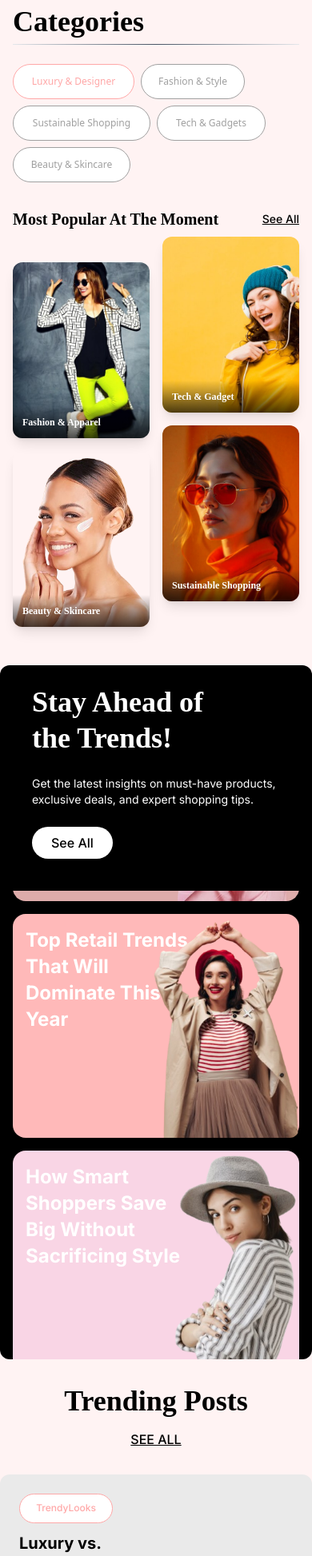
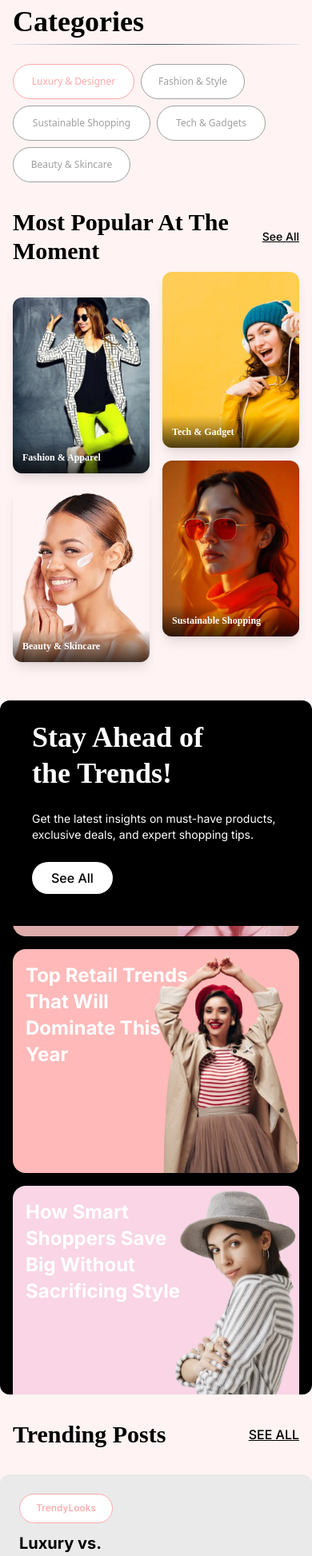
Before and after one commit to abhyudy/website-rs, a React (Vite) app in the folder frontend/: page / in a window 390 px wide. Shown: the part 856-2802 px from the top of the page at 80% size. Built offline with nearby package versions, Linux system fonts and the light colour scheme.

Commit message:
Responsive working

```diff
--- a/frontend/src/components/Footer.jsx
+++ b/frontend/src/components/Footer.jsx
@@ -67,22 +67,28 @@ const Footer = () => {
               <h5 className="font-semibold font-inter mb-3 text-base sm:text-lg">
                 Contact Us
               </h5>
-              <ul className="text-sm sm:text-base font-inter space-y-2 text-gray-300">
+              <ul className="text-sm sm:text-base font-inter space-y-2 text-gray-300 flex flex-col items-center md:items-start">
                 <li className="flex items-start gap-2">
                   <img
                     src="/img/location.png"
                     alt="location"
-                    className="w-3 h-3 mt-1"
+                    className="w-4 h-3 mt-1"
                   />
-                  <span>B-148, Kankarbagh Main Road, Patna, Bihar-800020</span>
+                  <span className="text-center md:text-left">
+                    B-148, Kankarbagh Main Road, Patna, Bihar-800020
+                  </span>
                 </li>
                 <li className="flex items-center gap-2">
                   <img src="/img/call.png" alt="call" className="w-3 h-3" />
-                  <span>+91 (943) 0622181</span>
+                  <span className="text-center md:text-left">
+                    +91 (943) 0622181
+                  </span>
                 </li>
                 <li className="flex items-center gap-2">
                   <img src="/img/mail.png" alt="mail" className="w-3 h-3" />
-                  <span>info@retailtypes.com</span>
+                  <span className="text-center md:text-left">
+                    info@retailtypes.com
+                  </span>
                 </li>
               </ul>
             </div>
--- a/frontend/src/components/Header.jsx
+++ b/frontend/src/components/Header.jsx
@@ -48,7 +48,7 @@ const Header = () => {
           </div>
 
           {/* Desktop Navigation */}
-          <nav className="hidden md:flex space-x-12">
+          <nav className="hidden md:flex lg:space-x-12 space-x-6">
             <NavLink to="/" className={navLinkClasses}>
               Home
             </NavLink>
--- a/frontend/src/components/trendDetails/RelatedPost.jsx
+++ b/frontend/src/components/trendDetails/RelatedPost.jsx
@@ -74,10 +74,7 @@ const RelatedPost = () => {
               to={`/post/${post.slug}`}
               className="flex-shrink-0 md:flex-shrink md:w-auto"
             >
-              <div
-                className="bg-white shadow-md rounded-lg overflow-hidden transform transition duration-300 hover:brightness-110 hover:scale-105 cursor-pointer"
-                style={{ width: '340px', height: '390px' }}
-              >
+              <div className="bg-white shadow-md rounded-lg overflow-hidden transform transition duration-300 hover:brightness-110 hover:scale-105 cursor-pointer min-w-[288px] max-w-[340px]">
                 <img
                   src={post.image}
                   alt={post.title}
--- a/frontend/src/components/trendDetails/SectionIntro.jsx
+++ b/frontend/src/components/trendDetails/SectionIntro.jsx
@@ -3,7 +3,7 @@ import React from 'react'
 const SectionIntro = ({ item }) => {
   return (
     <section key={item.id} id={item.id} className="mb-10 scroll-mt-24">
-      <div className="flex flex-col md:flex-row gap-4">
+      <div className="flex flex-col items-center md:flex-row gap-4">
         <div>
           <h1 className="text-4xl font-inter font-semibold mb-2">
             {item.title}
--- a/frontend/src/pages/Home.jsx
+++ b/frontend/src/pages/Home.jsx
@@ -98,13 +98,13 @@ const Home = () => {
         {/* Most Popular Section */}
         <section className="w-full max-w-6xl mx-auto px-4 py-8">
           {/* Heading */}
-          <div className="flex flex-row  justify-between items-center mb-6 sm:mb-8 flex-wrap">
-            <h1 className="text-xl sm:text-5xl custom-times font-bold text-background-black text-center sm:text-left">
+          <div className="flex flex-row  justify-between items-center mb-6 sm:mb-8 ">
+            <h1 className="text-3xl sm:text-5xl custom-times font-bold text-background-black text-left sm:text-left">
               Most Popular At <br className="hidden sm:block" /> The Moment
             </h1>
             <a
               href="/trends"
-              className="text-sm sm:text-xl font-inter font-medium underline text-background-black ml-auto "
+              className="text-sm sm:text-xl font-inter whitespace-nowrap font-medium underline text-background-black ml-auto "
             >
               See All
             </a>
@@ -159,13 +159,13 @@ const Home = () => {
         {/* Trending Posts Section */}
         <div className="w-full max-w-6xl mx-auto py-8">
           {/* Header */}
-          <div className="flex flex-col sm:flex-row justify-between items-center mb-8">
-            <h1 className="text-4xl sm:text-6xl font-bold custom-times text-center sm:text-left">
+          <div className="flex flex-row justify-between items-center mb-8 px-4">
+            <h1 className="text-3xl sm:text-6xl font-bold custom-times text-center sm:text-left ">
               Trending Posts
             </h1>
             <a
               href="/trends"
-              className="text-base sm:text-xl font-inter font-medium underline text-background-black mt-4 sm:mt-0"
+              className="text-base sm:text-xl font-inter font-medium underline text-background-black"
             >
               SEE ALL
             </a>
@@ -231,14 +231,14 @@ const Home = () => {
                   <img
                     src="/img/watch.png"
                     alt="Watch"
-                    className="absolute top-0 right-[-20] h-full object-contain z-0"
+                    className="absolute top-0 right-0 max-md:-right-1/2 h-full object-cover z-0"
                   />
                 </div>
               </div>
 
               {/* Bottom Card */}
               <div
-                className="rounded-xl px-5 py-6 flex justify-between items-start relative"
+                className="rounded-xl px-5 py-6 flex justify-between items-start relative overflow-hidden"
                 style={{
                   height: '48%',
                   backgroundColor: '#FFE58F',
@@ -256,7 +256,7 @@ const Home = () => {
                 <img
                   src="/img/bag2.png"
                   alt="Sustainable"
-                  className="absolute top-0  right-0 bottom-0 h-full object-contain z-0"
+                  className="absolute top-0  right-0 max-md:right-[-20%] bottom-0 h-full object-cover z-0"
                 />
               </div>
             </div>
--- a/frontend/src/pages/TrendsDetails.jsx
+++ b/frontend/src/pages/TrendsDetails.jsx
@@ -16,7 +16,7 @@ const TrendsDetail = () => {
       description:
         'Fashion isn’t just about appearance—it’s about confidence, comfort, and self-expression. In 2025, the fashion scene is thriving with creativity, embracing daring silhouettes, timeless textures, and sustainable innovation. Designers and style icons are mixing vintage charm with modern edge, creating trends that feel both exciting and wearable. <br/> <br/> This season, the spotlight is on oversized tailoring, playful prints, and eco-conscious materials. Runways from Paris to New York have shown a surge in gender-neutral designs, modern athleisure, and revived 90s vibes, while street style is embracing a more individualistic approach, encouraging people to mix high-fashion with thrift-store finds',
       hasButton: true,
-      images: ['/img/trend1.jpg', '/img/trend2.jpg'],
+      images: ['/img/trend2.jpg', '/img/trend2.jpg'],
     },
     {
       type: 'intro',
@@ -145,9 +145,9 @@ const TrendsDetail = () => {
   return (
     <>
       <div className="bg-[#FFF3F3] text-black py-10 px-4 sm:px-6">
-        <div className="w-full max-w-6xl mx-auto pl-8">
-          <div className="grid grid-cols-12 gap-10 lg:flex-row">
-            <div className="w-full col-span-8">
+        <div className="w-full max-w-6xl mx-auto ">
+          <div className="grid grid-cols-12 lg:gap-10 lg:flex-row">
+            <div className="w-full col-span-12 lg:col-span-8">
               <HeaderSection />
               <MobileTOC
                 tableOfContent={tableOfContent}
```
